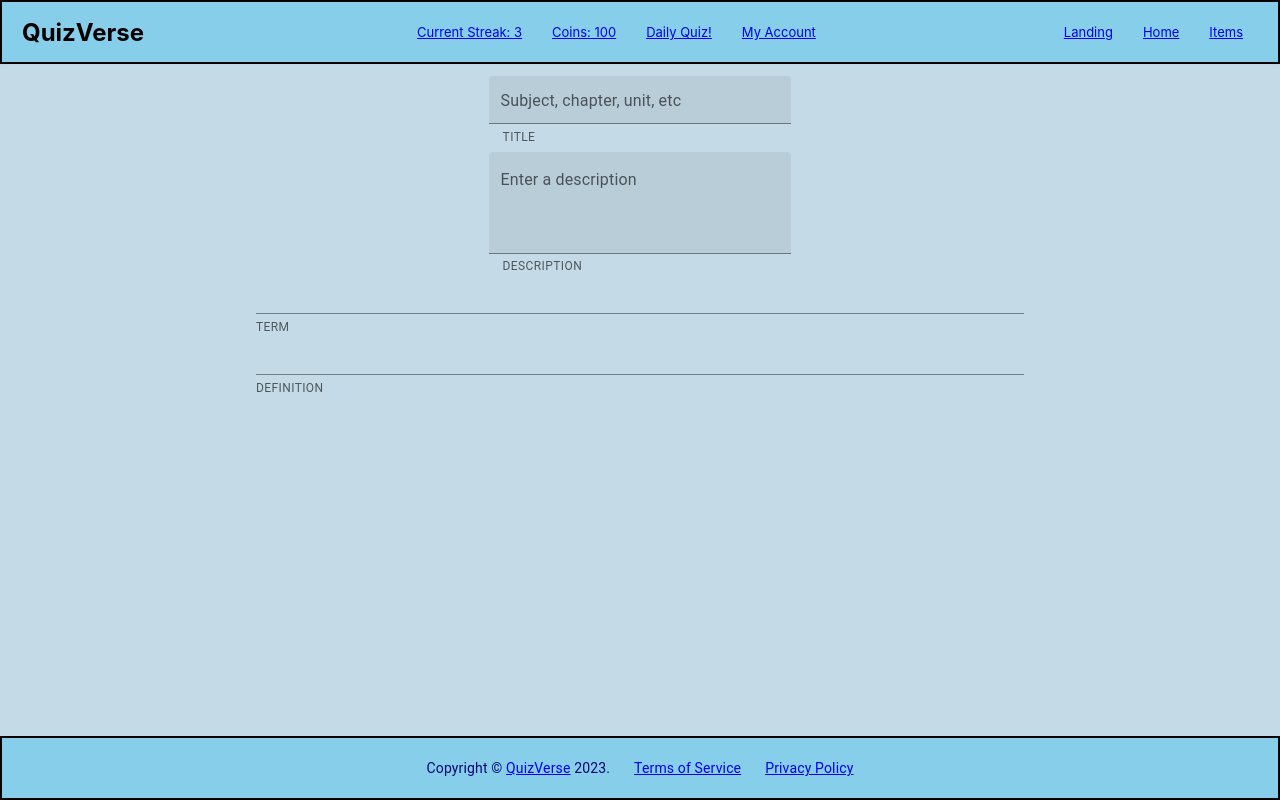
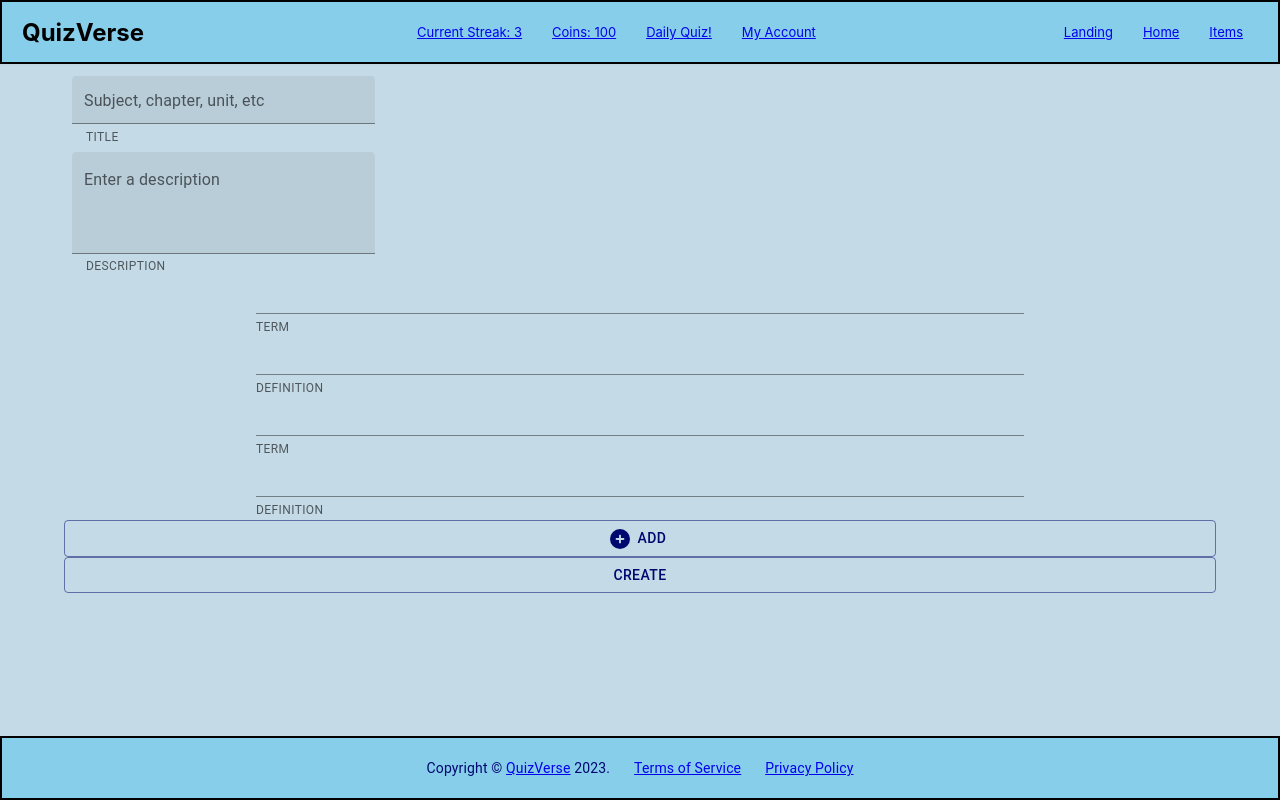
Before and after one commit to agiledev-students-spring2023/final-project-quizverse, a React (Create React App) app in the folder front-end/: page /create-set in a window 1280 px wide. Built offline with nearby package versions, Linux system fonts and the light colour scheme.

Commit message:
updated implementation of create-set page

```diff
--- a/front-end/package.json
+++ b/front-end/package.json
@@ -5,6 +5,8 @@
   "dependencies": {
     "@emotion/react": "^11.10.6",
     "@emotion/styled": "^11.10.6",
+    "@fortawesome/free-solid-svg-icons": "^6.3.0",
+    "@fortawesome/react-fontawesome": "^0.2.0",
     "@mui/material": "^5.11.11",
     "@testing-library/jest-dom": "^5.16.5",
     "@testing-library/react": "^13.4.0",
--- a/front-end/src/components/CreateSet/CreateSet.js
+++ b/front-end/src/components/CreateSet/CreateSet.js
@@ -1,33 +1,29 @@
-import { TextField, FormControl, Box, Stack } from "@mui/material"
+import { TextField, FormControl, Box, Stack, IconButton, Button, Container } from "@mui/material"
 import { useState, useEffect } from "react"
+import { FontAwesomeIcon } from '@fortawesome/react-fontawesome'
+import {faCirclePlus} from '@fortawesome/free-solid-svg-icons'
 
 const CreateSet = (props) => {
   const [title, setTitle] = useState("")
   const [description, setDescription] = useState("")
-  // const [terms, setTerms] = useState({})
-  // use a react state object to track each term-def combo
 
-  useEffect(() => {
-    console.log(title)
-  }, [title])
 
   return (
-    <div>
+    <Container
+      style={{
+        display: 'flex',
+        flexDirection: 'column',
+        minHeight: 'auto',
+        overflow: "hidden",
+        overflowY: "scroll",
+      }}>
       <FormControl sx={{ m: 1, width: '30ch'}} variant="outlined">
         <TextField
-          // InputLabelProps={{
-          //   style: {
-          //     height,
-          //   },
-          // }}
-
           margin="dense"
           id="filled-basic" label="Subject, chapter, unit, etc" variant="filled" size="small" value={title} helperText="TITLE" onChange={(evt) => {
-            console.log(evt.target.value)
             setTitle(evt.target.value)
         }}/>
         <TextField id="filled-basic" label="Enter a description" helperText="DESCRIPTION" variant="filled" multiline rows={3} value={description} onChange={(evt) => {
-          console.log(evt.target.value)
           setDescription(evt.target.value)
         }}/>
       </FormControl>
@@ -37,25 +33,28 @@ const CreateSet = (props) => {
         height: "auto",
         margin: "auto",
         borderRadius: 1,
-        // backgroundColor: '#44008b',
       }}>
-
         <Stack spacing={1}>
           <TextField id="filled-basic"  variant="standard" size="small"  helperText="TERM" onChange={(evt) => {
-                console.log(evt.target.value)
 
           }}/>
           <TextField id="filled-basic"  variant="standard" size="small"  helperText="DEFINITION" onChange={(evt) => {
-                console.log(evt.target.value)
 
           }}/>
+          <TextField id="filled-basic"  variant="standard" size="small"  helperText="TERM" onChange={(evt) => {
+
+              }}/>
+              <TextField id="filled-basic"  variant="standard" size="small"  helperText="DEFINITION" onChange={(evt) => {
+
+              }}/>
         </Stack>
 
       </Box>
-
-
-
-    </div>
+      <Button variant="outlined" startIcon={<FontAwesomeIcon icon={faCirclePlus} />}>
+        Add
+      </Button>
+      <Button variant="outlined">Create</Button>
+    </Container>
   )
 }
 
```
Also changed, not shown: 1 other file (tests, documents, lock files or other folders).
